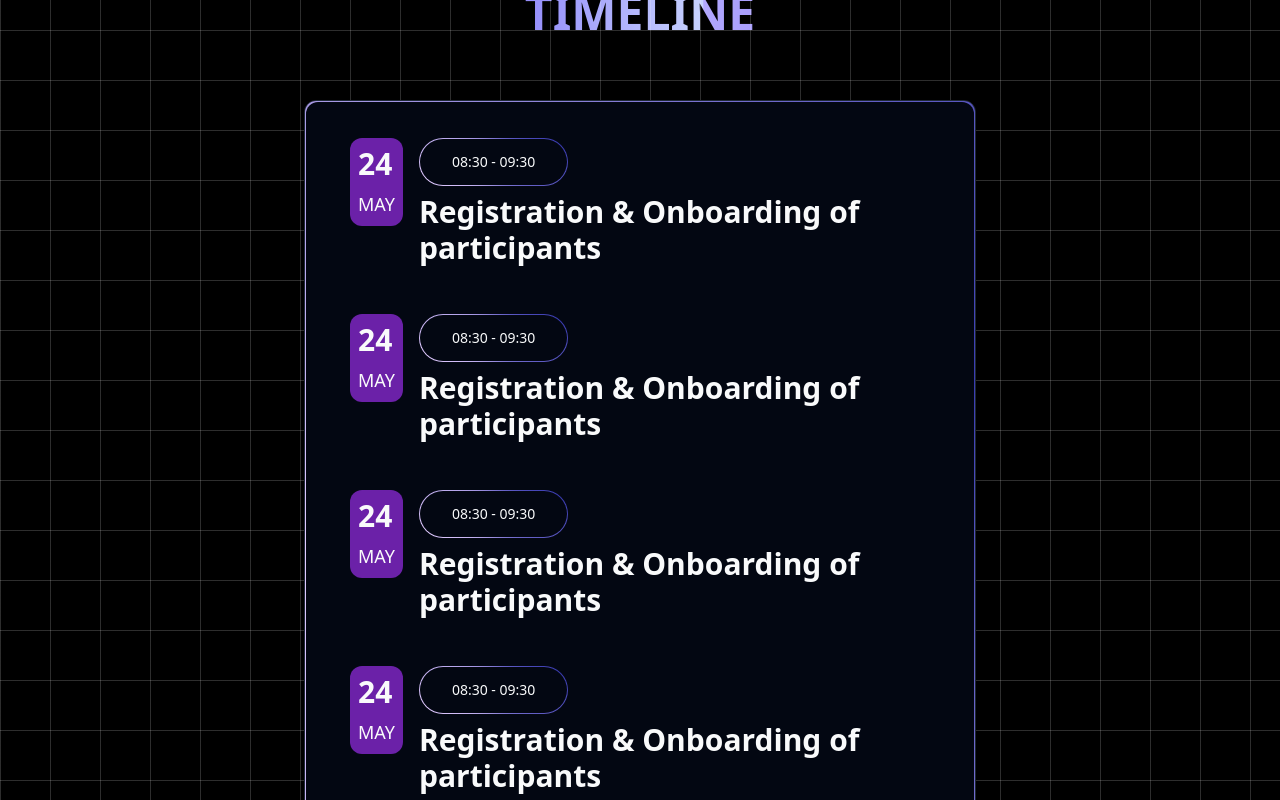
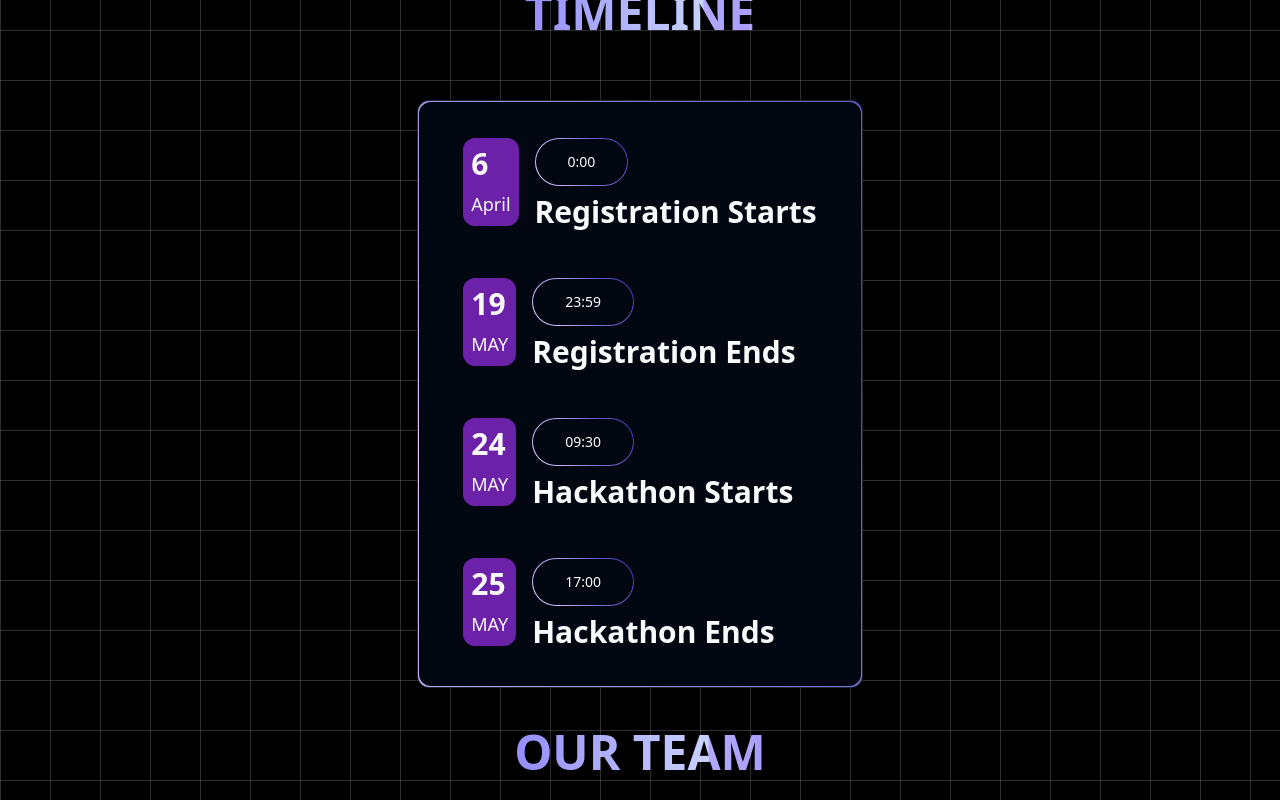
Before and after one commit to TheAshutoshGupta/codeclash_web, a React (Vite) app: page / in a window 1280 px wide. Shown: the part 3320-4120 px from the top of the page. Built offline with nearby package versions, Linux system fonts and the light colour scheme.

Commit message:
timeline updated

```diff
--- a/src/Components/Timeline.jsx
+++ b/src/Components/Timeline.jsx
@@ -13,29 +13,29 @@ function Timeline() {
 	<ul className="space-y-12 p-8">
 		<li className="flex items-start space-x-4">
 			<p className="flex flex-col mb-1 justify-center p-2 rounded-xl bg-purple-800 h-full flex-wrap text-xl hover:underline">
-            <span className=' text-3xl font-bold'>24</span>
-            <span className='text-lg mt-2 justify-self-end'>MAY</span>
+            <span className=' text-3xl font-bold'>6</span>
+            <span className='text-lg mt-2 justify-self-end'>April</span>
             </p>
 			<div className="flex-1 space-y-2">
 				<div className="flex items-center justify-between space-x-4 dark:text-white">
-                <ButtonRotatingBackgroundGradient title={"08:30 - 09:30"}/>
+                <ButtonRotatingBackgroundGradient title={"0:00"}/>
 				</div>
 				<div>
-					<p className='font-semibold text-3xl'>Registration & Onboarding of participants</p>
+					<p className='font-semibold text-3xl'>Registration Starts</p>
 				</div>
 			</div>
 		</li>
         <li className="flex items-start space-x-4">
 			<p className="flex flex-col mb-1 justify-center p-2 rounded-xl bg-purple-800 h-full text-xl hover:underline">
-            <span className=' text-3xl font-bold'>24</span>
+            <span className=' text-3xl font-bold'>19</span>
             <span className='text-lg mt-2 justify-self-end'>MAY</span>
             </p>
 			<div className="flex-1 space-y-2">
 				<div className="flex items-center justify-between space-x-4 dark:text-white">
-                <ButtonRotatingBackgroundGradient title={"08:30 - 09:30"}/>
+                <ButtonRotatingBackgroundGradient title={"23:59"}/>
 				</div>
 				<div>
-					<p className='font-bold text-3xl'>Registration & Onboarding of participants</p>
+					<p className='font-semibold text-3xl'>Registration Ends</p>
 				</div>
 			</div>
 		</li>
@@ -46,31 +46,27 @@ function Timeline() {
             </p>
 			<div className="flex-1 space-y-2">
 				<div className="flex items-center justify-between space-x-4 dark:text-white">
-                <ButtonRotatingBackgroundGradient title={"08:30 - 09:30"}/>
+                <ButtonRotatingBackgroundGradient title={"09:30"}/>
 				</div>
 				<div>
-					<p className='font-bold text-3xl'>Registration & Onboarding of participants</p>
+					<p className='font-semibold text-3xl'>Hackathon Starts</p>
 				</div>
 			</div>
 		</li>
         <li className="flex items-start space-x-4">
 			<p className="flex flex-col mb-1 justify-center p-2 rounded-xl bg-purple-800 h-full flex-wrap text-xl hover:underline">
-            <span className=' text-3xl font-bold'>24</span>
+            <span className=' text-3xl font-bold'>25</span>
             <span className='text-lg mt-2 justify-self-end'>MAY</span>
             </p>
 			<div className="flex-1 space-y-2">
 				<div className="flex items-center justify-between space-x-4 dark:text-white">
-                <ButtonRotatingBackgroundGradient title={"08:30 - 09:30"}/>
+                <ButtonRotatingBackgroundGradient title={"17:00"}/>
 				</div>
 				<div>
-					<p className='font-bold text-3xl'>Registration & Onboarding of participants</p>
+					<p className='font-semibold text-3xl'>Hackathon Ends</p>
 				</div>
 			</div>
 		</li>
-
-
-
-
 	</ul>
     </div>
 </div>
```
